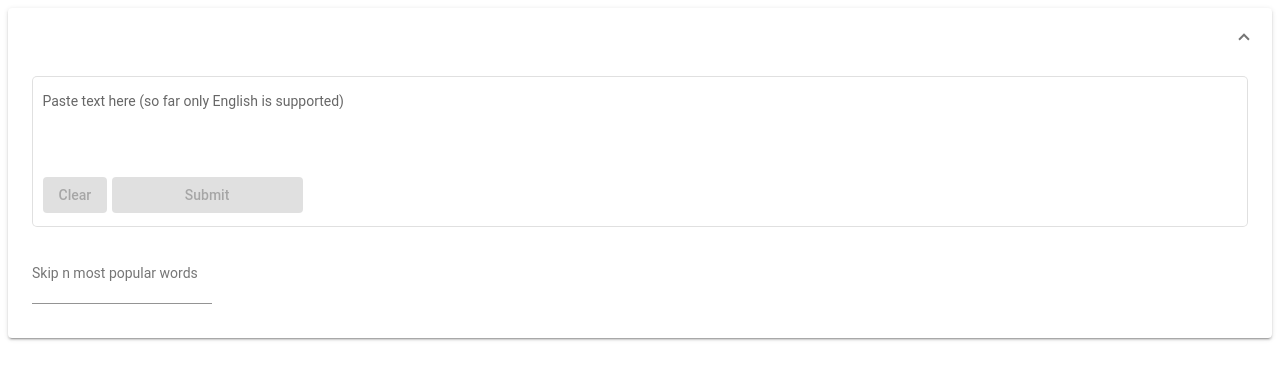
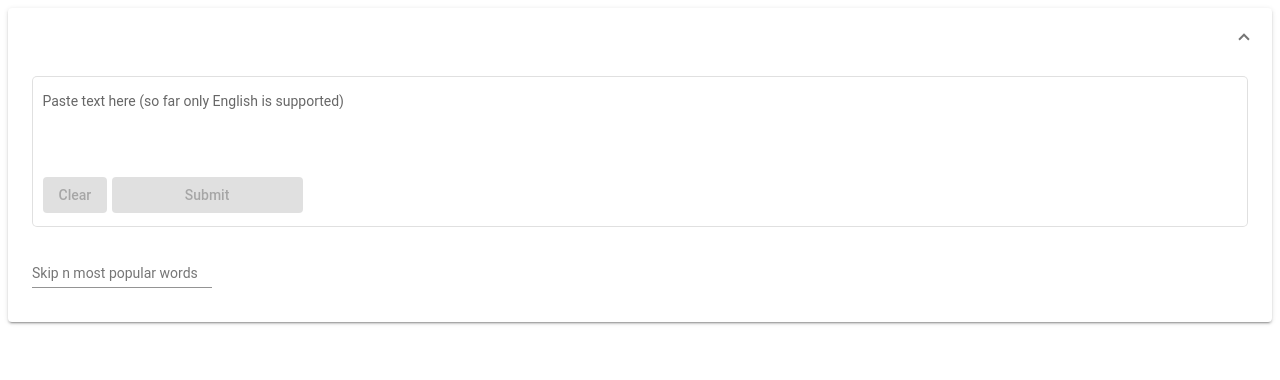
Before and after one commit to jpawz/less-common-words, an Angular app in the folder lcw-ui/: page / in a window 1280 px wide. Shown: the top 380 px of the page. Built offline with nearby package versions, Linux system fonts and the light colour scheme.

Commit message:
Changed texarea to input

```diff
--- a/lcw-ui/src/app/components/text/text.component.html
+++ b/lcw-ui/src/app/components/text/text.component.html
@@ -9,5 +9,5 @@
 </mat-form-field>
 <mat-form-field class="filter">
     <mat-label>Skip n most popular words</mat-label>
-    <textarea [(ngModel)]="nMostPopular" matInput class="filter"></textarea>
+    <input type="number" [(ngModel)]="nMostPopular" matInput class="filter">
 </mat-form-field>
```
